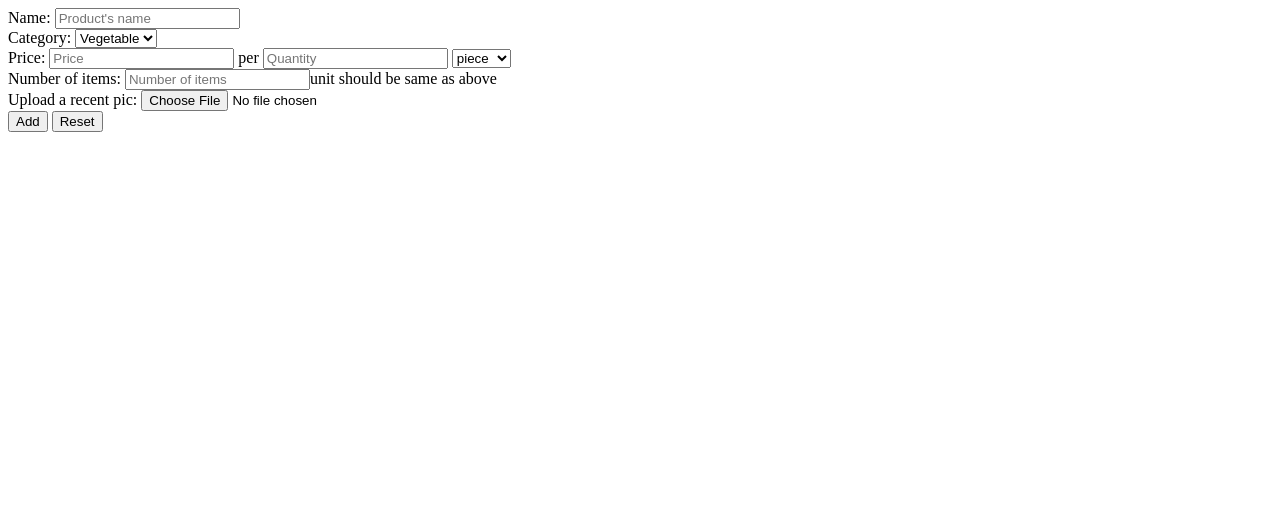
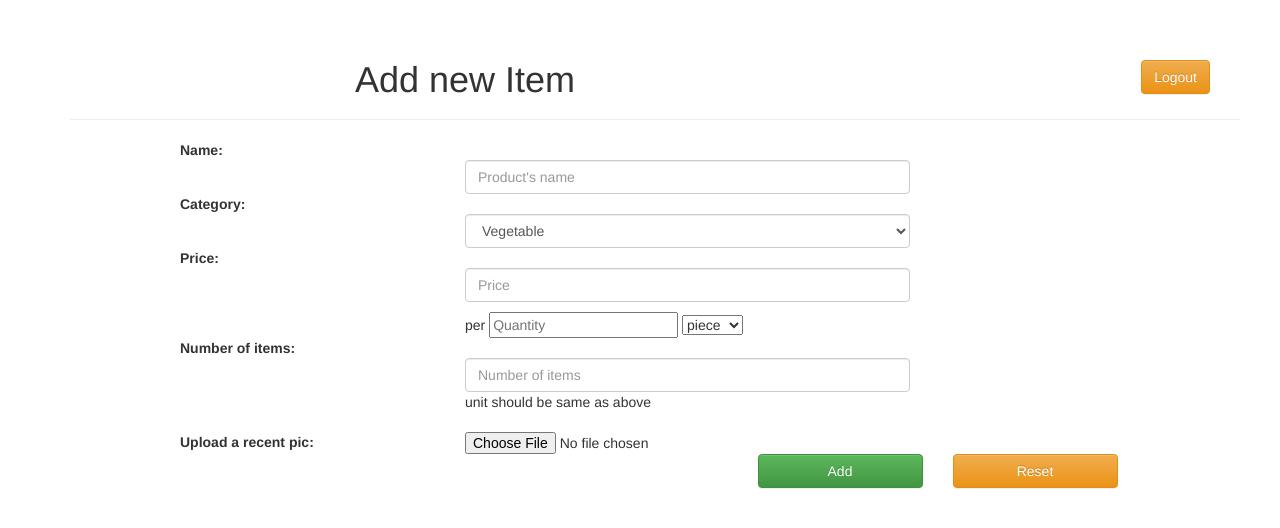
Before and after one commit to abdulnas204/eHaat, a PHP site: page /user/sell.php in a window 1280 px wide. Shown: the top 528 px of the page. Run offline with PHP 8.4, Linux system fonts and the light colour scheme; the visitor is signed in with stand-in values (Sample User, id 1); a stand-in replaces the project's code that opens the database connection.

Commit message:
Modified UI for user/index.php and user/sell.php

```diff
--- a/user/sell.php
+++ b/user/sell.php
@@ -8,43 +8,82 @@ require_once('./backend/precheck.php');
 <head>
 	<meta charset="UTF-8">
 	<title>eHaat - New Item</title>
+	<link rel="stylesheet" href="../resource/css/bootstrap.min.css">
+	  <link rel="stylesheet" type="text/css" href="../resource/css/bootstrap-theme.min.css">
+	  <link rel="stylesheet" type="text/css" href="../resource/css/index.css">
+	  <script src="../resource/js/jquery.min.js"></script>
+	  <script type="text/javascript" src="../resource/js/bootstrap.min.js"></script>
 </head>
 <body>
+	<div class="container">
+		<div id="header" class="container page-header text-center">
+			<div class="col-md-8">
+				<h1>Add new Item</h1>
+			</div>
+			<div class="col-md-2"></div>
+			<div class="col-md-2">
+				<a href="logout.php"><div class="btn btn-warning pull-right btn-md offset-20">Logout</div></a>
+			</div>
+		</div>
+
+
 	<form action="./backend/newItem.php" method="POST" enctype="multipart/form-data">
-		<label for="name">Name:</label>
-		<input type="text" name="name" placeholder="Product's name">
-		<br>
+		<div class="form-group">
+			<label for="name" class="col-md-offset-1 col-sm-3 control-label offset-29">Name:</label>
+			<div class="col-sm-5">
+				<input type="text" name="name" placeholder="Product's name" class="form-control offset-20">
+			</div>
+		</div>
 
-		<label for="category">Category:</label>
-		<select name="category">
+		<div class="form-group">
+			<label for="category" class="col-md-offset-1 col-sm-3 control-label offset-29">Category:</label>
+			<div class="col-sm-5">
+				<select name="category" class="form-control offset-20">
 					<option value="vegetable">Vegetable</option>
 					<option value="fruit">Fruit</option>
 					<option value="other">Other</option>
 				</select>
-		<br>
+			</div>
+		</div>
 
-		<label for="rate">Price:</label>
-		<input type="number" name="rate" placeholder="Price">
+		<div class="form-group">
+			<label for="rate" class="col-md-offset-1 col-sm-3 control-label offset-29">Price:</label>
+			<div class="col-sm-5">
+				<input type="number" name="rate" placeholder="Price" class="form-control offset-20">
 				<span> per </span>
-		<input type="number" name="per" placeholder="Quantity">
-		<select name="unit">
+				<input type="number" name="per" placeholder="Quantity" class="offset-10">
+				<select name="unit" class="offset-10">
 					<option value="pcs">piece</option>
 					<option value="kg">Kg</option>
 					<option value="ltr">litre</option>
 					<option value="dozen">dozen</option>
 				</select>
-		<br>
+			</div>
+		</div>
 
-		<label for="quantity">Number of items:</label>
-		<input type="number" name="quantity" placeholder="Number of items"><span>unit should be same as above</span>
-		<br>
+		<div class="form-group">
+			<label for="quantity" class="col-md-offset-1 col-sm-3 control-label offset-29">Number of items:</label>
+			<div class="col-sm-5">
+				<input type="number" name="quantity" placeholder="Number of items" class="form-control offset-20"><span>unit should be same as above</span>
+			</div>
+		</div>
 
-		<label for="photo">Upload a recent pic:</label>
-		<input type="file" name="photo">
-		<br>
+		<div class="form-group">
+			<label for="photo" class="col-md-offset-1 col-sm-3 control-label offset-20">Upload a recent pic:</label>
+			<div class="col-sm-5">
+				<input type="file" name="photo" class="offset-20">
+			</div>
+		</div>
 
-		<input type="submit" name="newItem" value="Add">
-		<input type="reset" value="Reset">
+		<div class="form-group row">
+			<div class="col-md-offset-3 col-md-2 offset-45">
+				<input type="submit" name="newItem" value="Add" class="btn btn-success btn-block">
+			</div>
+			<div class="col-md-2 offset-45">
+				<input type="reset" value="Reset" class="btn btn-warning btn-block">
+			</div>
+		</div>
 	</form>
+	</div>
 </body>
 </html>
```
Also changed, not shown: user/index.php (+43 -18 lines), user/profile.php (+8 -20 lines). Lines whose indentation alone changed are shown as unchanged.
